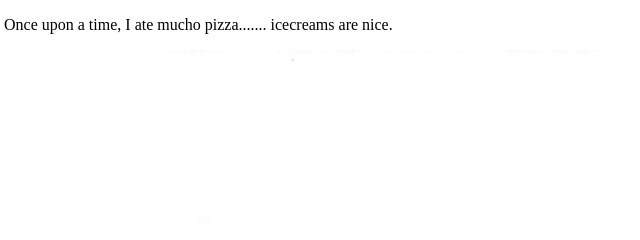
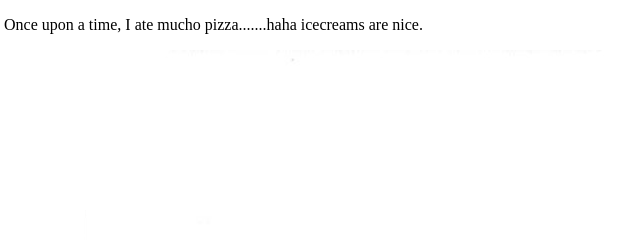
Before and after one commit to Tupit/Tupit.github-io, a plain HTML site: page index.html in a window 1280 px wide. Shown: the top 240 px of the page, 4-644 px from the left. Drawn offline with Linux system fonts and the light colour scheme.

Commit message:
test new modification

```diff
--- a/index.html
+++ b/index.html
@@ -8,7 +8,7 @@
 
 <body>
 <p>
-Once upon a time, I ate mucho pizza.......
+Once upon a time, I ate mucho pizza.......haha
 
 icecreams are nice.
 </p>
```
